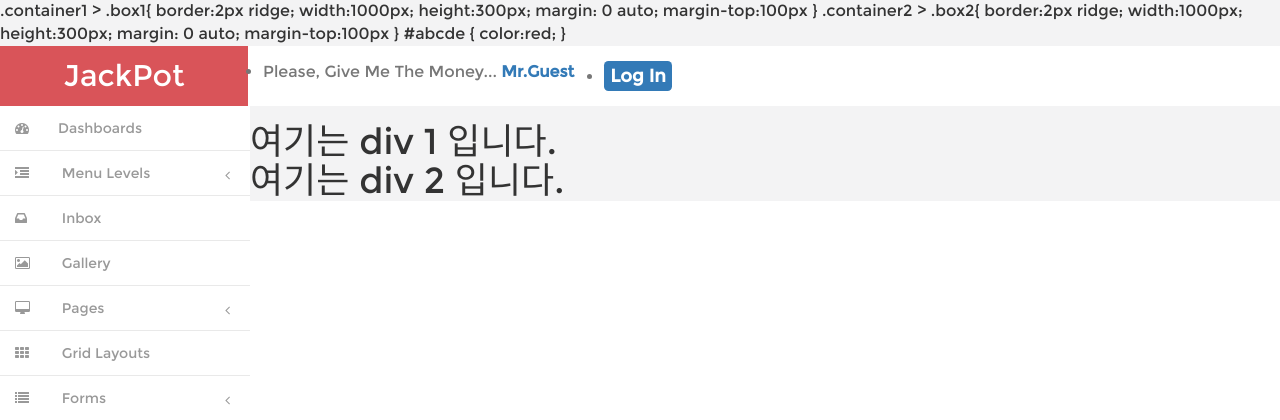
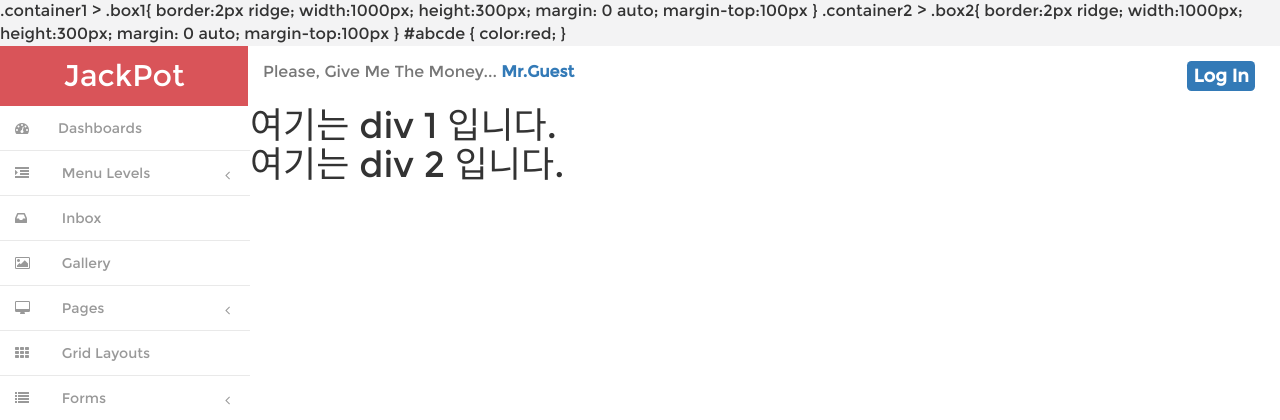
Before and after one commit to yeopee/Showmethemoney, a Django app: page /lottogame/ in a window 1280 px wide. Shown: the top 420 px of the page. Run offline with Django 3.2, Linux system fonts and the light colour scheme; some libraries are stand-ins or nearby versions.

Commit message:
Edit base.html & index.html to show user info

```diff
--- a/templates/base.html
+++ b/templates/base.html
@@ -109,29 +109,31 @@
 				<div class="border-bottom">
 					{% if user.is_authenticated %}
 						<div class="nav">
-							<ul class="navbar-left navbar-collapse">
-								<li class="nav-item navbar-text">
+							<div class="navbar-left navbar-collapse">
+								<div class="nav-item navbar-text">
 									<span>Welcome! <strong class="text-primary">{{ user.username }}</strong>, You earn <strong class="text-primary">{{ user.money }}</strong> won</span>
-								</li>
-							</ul>
+								</div>
+							</div>
 
-							<ul class="navbar-right navbar-collapse">
-								<li class="nav-item navbar-text">
+							<div class="navbar-right navbar-collapse">
+								<div class="nav-item navbar-text">
 									<h3><a href="{% url 'accounts:signout' %}" class="label label-primary">Sing Out</a><h3>
-								</li>
-							</ul>
+								</div>
+							</div>
 						</div>
 					{% else %}
 						<div class="nav">
-							<ul class="navbar-left navbar-collapse">
-								<li class="nav-item navbar-text">
+							<div class="navbar-left navbar-collapse">
+								<div class="nav-item navbar-text">
 									<span>Please, Give Me The Money... <strong class="text-primary">Mr.Guest</strong></span>
-								</li>
+								</div>
+							</div>
 
-								<li class="nav-item navbar-text">
+							<div class="navbar-right navbar-collapse">
+								<div class="nav-item navbar-text">
 									<h3><a href="{% url 'accounts:login' %}" class="label label-primary">Log In</a><h3>
-								</li>
-							</ul>
+								</div>
+							</div>
 						</div>
 					{% endif %}
 
@@ -210,12 +212,10 @@
 		</nav>
 
 		<div id="page-wrapper" class="gray-bg dashbard-1">
-			<div class="content-main">
-				<!--content-->
+			<!--content-->
 
-				{% block content %}
-            	{% endblock  %}
-            </div>
+			{% block content %}
+			{% endblock  %}
 		</div>
 
 		<div class="copy">
```
Also changed, not shown: lotto/static/css/overlay.video.css (added, +16 -0 lines), lotto/templates/index.html (+2 -11 lines), static/css/overlay.video.css (added, +15 -0 lines).
